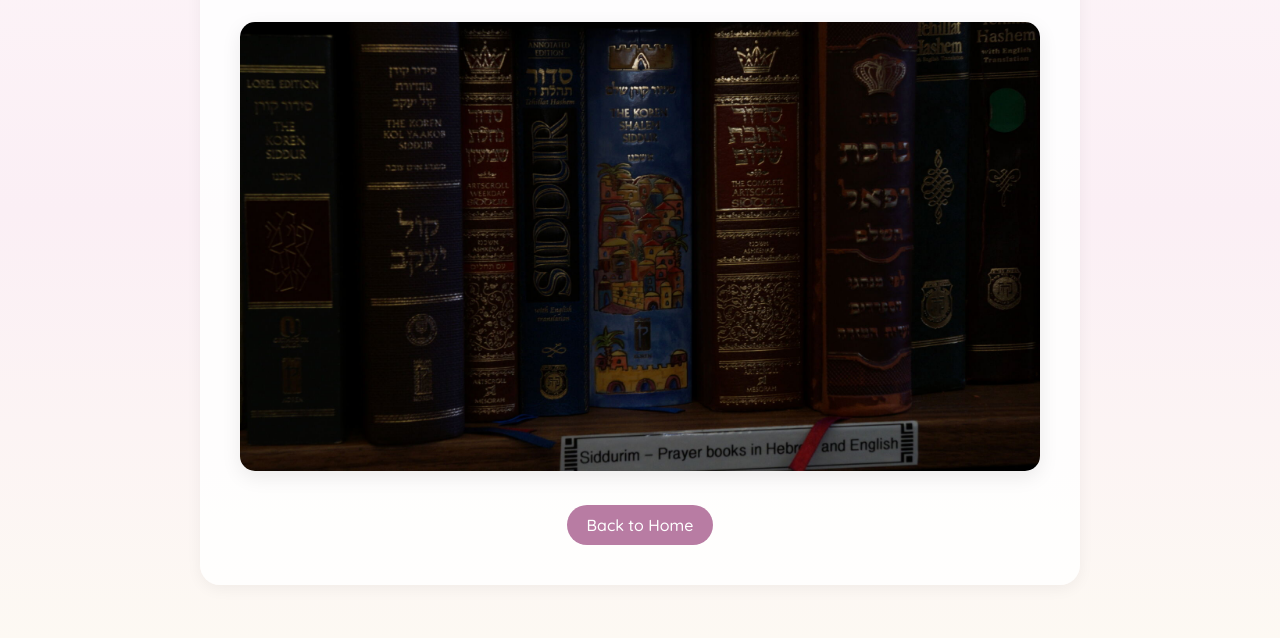
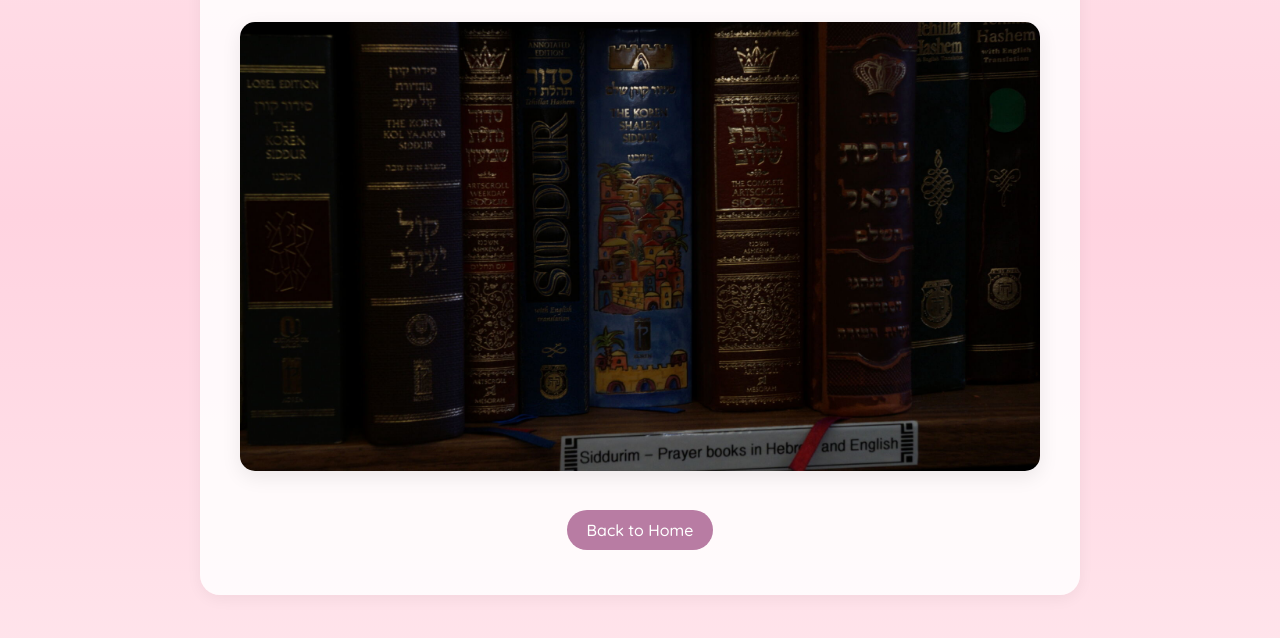
Before and after one commit to Sogreen05/medpl150-sophiagreen-1, a plain HTML site: page homework3-image7.html in a window 1280 px wide. Shown: the part 224-862 px from the top of the page. Drawn offline with nearby package versions, Linux system fonts and the light colour scheme.

Commit message:
Update homework3-image7.html

```diff
--- a/homework3-image7.html
+++ b/homework3-image7.html
@@ -7,7 +7,7 @@
   <link href="https://fonts.googleapis.com/css2?family=Playfair+Display:wght@500&family=Quicksand:wght@400;500&display=swap" rel="stylesheet">
   <style>
     body {
-      background: linear-gradient(180deg, #fdf6f9, #fbeff5, #fdf9f3);
+      background: linear-gradient(180deg, #ffe4eb, #ffd3e0, #ffe4eb); /* soft pink gradient */
       font-family: 'Quicksand', sans-serif;
       color: #4b3b47;
       margin: 0;
@@ -63,6 +63,7 @@
       padding: 10px 20px;
       border-radius: 25px;
       font-weight: 500;
+      margin: 5px;
       transition: all 0.3s ease;
     }
 
```
